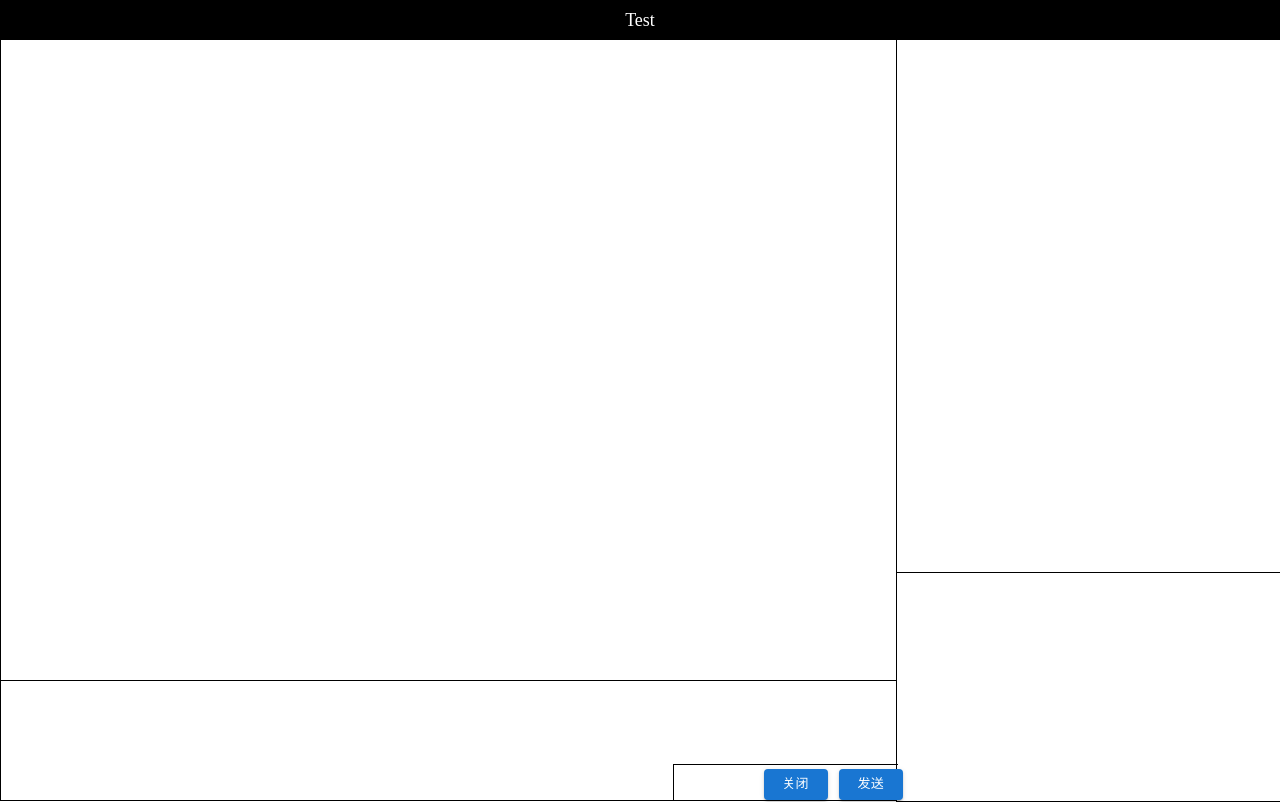
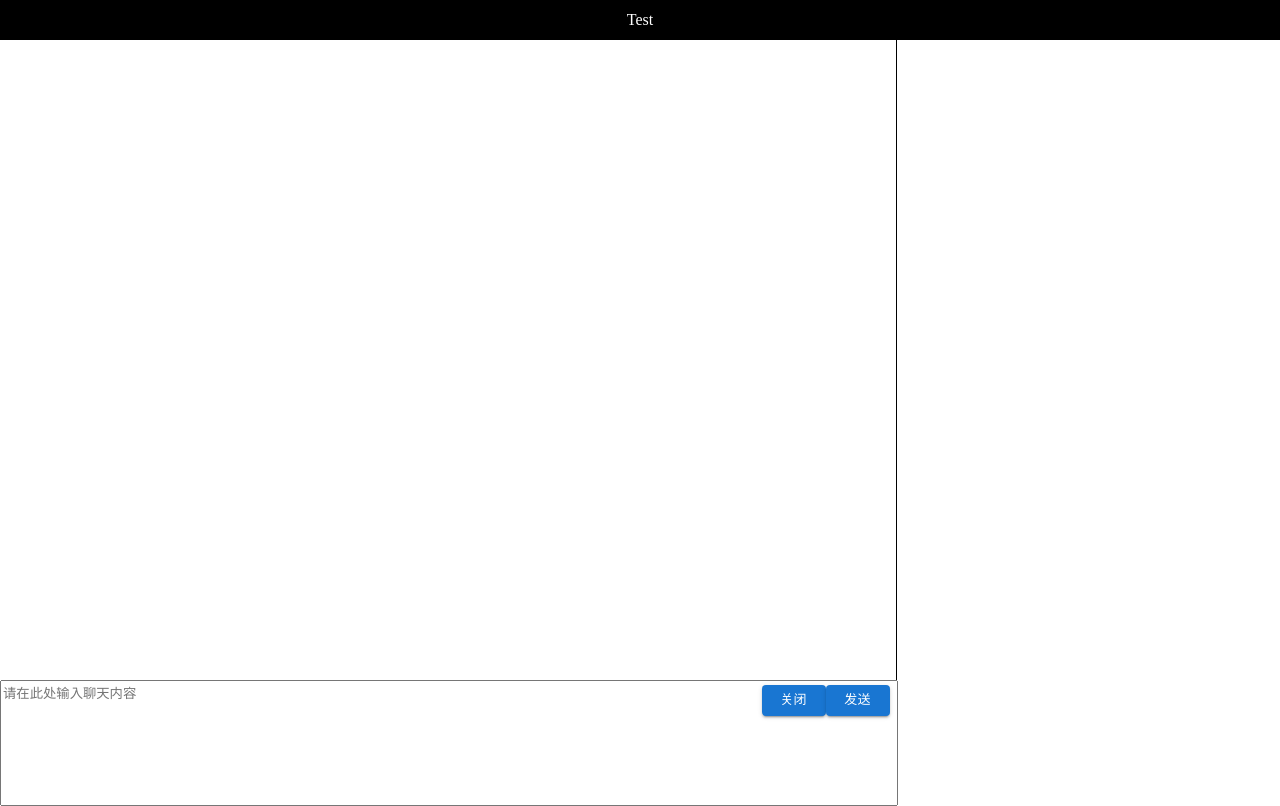
Before and after one commit to MajorTomMan/Papers, a React (Create React App) app in the folder chatroom-app/: page / in a window 1280 px wide. Built offline with nearby package versions, Linux system fonts and the light colour scheme.

Commit message:
使用react语法重构网页布局

```diff
--- a/chatroom-app/public/index.html
+++ b/chatroom-app/public/index.html
@@ -3,7 +3,7 @@
 <head>
   <meta charset="UTF-8">
   <meta http-equiv="X-UA-Compatible" content="IE=edge">
-  <meta name="viewport" content="width=device-width, initial-scale=1.0">
+  <meta name="viewport" content="width=device-width,initial-scale=1.0,user-scalable=0;">
   <title>Chat Room App</title>
 </head>
 <body>
--- a/chatroom-app/src/Tools/Handlemessage.js
+++ b/chatroom-app/src/Tools/Handlemessage.js
@@ -1,12 +1,18 @@
-import { getElementValue_ById } from "./HandleElement";
+import useElments from "../hooks/useElements";
 
 
-export default function HandleMessage(){
-    let message=getMessages();
+export default function HandleMessage(Message){
+    console.log(Message);
+    return (
+        <div className="Message">
+            Message
+        </div>
+    )
 }
 
+export function GetMessages(name,index){
 
-export function getMessages(){
-    let Element=getElementValue_ById();
+    const func=useElments(name)[4];
+    let Element=func(name);
     return Element;
 }
--- a/chatroom-app/src/components/App.js
+++ b/chatroom-app/src/components/App.js
@@ -6,6 +6,10 @@ import Ui from "./Ui"
 export default function App(){
 
     return (
-        <Ui />
+        React.createElement(
+            Ui,
+            null,
+            null
+        )
     )
 }
--- a/chatroom-app/src/components/Chat.js
+++ b/chatroom-app/src/components/Chat.js
@@ -1,13 +1,26 @@
-import React, { useState } from 'react';
+import React from 'react';
+import ClickBox from './ClickBox';
 
-export default function Chat(params) {
-    const [Message,setMessage]=useState(params)
-
+export default function Chat() {
     return (
-        <div className='Message'>
-            <p>
-                params
-            </p>
-        </div>
+        React.createElement(
+            "form",
+            {
+                className:"form"
+            },
+            React.createElement(
+                "textarea",
+                {
+                    id:"Input",
+                    placeholder:"请在此处输入聊天内容"
+                },
+                null
+            ),
+            React.createElement(
+                ClickBox,
+                null,
+                null,
+            ),
+        )
     );
 }
--- a/chatroom-app/src/components/ClickBox.js
+++ b/chatroom-app/src/components/ClickBox.js
@@ -1,14 +1,33 @@
-import "../css/Ui.css"
 import Button from '@mui/material/Button'
-import HandleMessage from "../Tools/Handlemessage"
+import React from "react"
 
 export default function ClickBox(){
     return (
-        <div className='ClickBox'>
-            <p>
-                <Button type='Button' variant="contained" size="small" >关闭</Button>
-                <Button type='Button' variant="contained" size="small" >发送</Button>
-            </p>
-        </div>
+        React.createElement(
+            "div",
+            {className:"ClickBox"},
+            React.createElement(
+                "p",
+                null,
+                React.createElement(
+                    Button,
+                    {
+                        type:"Button",
+                        variant:"contained",
+                        size:"small",
+                    },
+                    "关闭"
+                ),
+                React.createElement(
+                    Button,
+                    {
+                        type:"Button",
+                        variant:"contained",
+                        size:"small",
+                    },
+                    "发送"
+                )
+            )
+        )
     )
 }
--- a/chatroom-app/src/components/LChild.js
+++ b/chatroom-app/src/components/LChild.js
@@ -1,17 +1,30 @@
-import ClickBox from "./ClickBox"
+import React from "react"
 import "../css/Ui.css"
+import Chat from "./Chat"
+
 
 export function LChildBottom(){
     return (
-        <div className='ChildBottom'>
-            <ClickBox />
-        </div>
+        React.createElement(
+            "div",
+            {
+                className:"ChildBottom"
+            },
+            React.createElement(
+                Chat,
+                null,
+                null
+            )
+        )
     )
 }
 export function LChildMain(){
     return (
-        <div className='ChildMain'>
-
-        </div>
+        React.createElement(
+            "div",
+            {
+                className:"ChildMain"
+            }
+        )
     )
 }
--- a/chatroom-app/src/components/Ui.js
+++ b/chatroom-app/src/components/Ui.js
@@ -1,7 +1,7 @@
 import React from 'react';
-import Title from './Title';
 import { LChildBottom,LChildMain } from "./LChild"
 import { RChildBottom,RChildMain } from "./RChild"
+import Title from "./Title"
 
 import "../css/Ui.css"
 import "../css/LChild.css"
@@ -10,45 +10,103 @@ import "../css/Title.css"
 
 function Top(){
     return (
-        <div className='Title'>
-            <p className='title'>
-                <Title />
-            </p>
-        </div>
+        React.createElement(
+            "div",
+            {
+                className:"Title"
+            },
+            React.createElement(
+                "p",
+                {
+                    className:"title"
+                }
+            ),
+            React.createElement(
+                Title,
+                null,
+                null,
+            )
+        )
     )
 }
 function Context(){
     return (
-        <div className='Context'>
-            <Left />
-            <Right />
-        </div>
+        React.createElement(
+            "div",
+            {
+                className:"Context"
+            },
+            React.createElement(
+                Left,
+                null,
+                null,
+            ),
+            React.createElement(
+                Right,
+                null,
+                null,
+            )
+        )
     )
 }
 function Right(){
     return (
-        <div className='RightUi'>
-            <RChildMain />
-            <RChildBottom />
-        </div>
+        React.createElement(
+           "div",
+           {
+               className:"RightUi"
+           },
+           React.createElement(
+               RChildMain,
+               null,
+               null,
+           ),
+           React.createElement(
+               RChildBottom,
+               null,
+               null
+           )
+        )
     );
 }
 
 function Left(){
     return (
-        <div className='LeftUi'>
-            <LChildMain />
-            <LChildBottom />
-        </div>
+        React.createElement(
+            "div",
+            {
+                className:"LeftUi",
+            },
+            React.createElement(
+                LChildMain,
+                null,
+                null
+            ),
+            React.createElement(
+                LChildBottom,
+                null,
+                null
+            ),
+        )
     );
 }
 
 
 export default function Menu(){
     return (
-        <>
-            <Top />
-            <Context />
-        </>
+        React.createElement(
+            "div",
+            null,
+            React.createElement(
+                Top,
+                null,
+                null
+            ),
+            React.createElement(
+                Context,
+                null,
+                null
+            ),
+        )
     );
 }
--- a/chatroom-app/src/css/LChild.css
+++ b/chatroom-app/src/css/LChild.css
@@ -1,40 +1,40 @@
-.LeftUi .ChildMain,.LeftUi .ChildBottom{
+.LeftUi .ChildMain,.LeftUi .ChildBottom,.LeftUi .ChildMain form,.LeftUi .ChildBottom form textarea{
     width:inherit;
-    border: 1px solid black;
-    border-top: none;
-    border-right: none;
     position: absolute;
+    resize: none;
 }
 
 .LeftUi .ChildMain{
     height: 80%;
     overflow: auto;
+    border-right: 1px solid black;
 }
 .LeftUi .ChildBottom{
     top: 85%;
     height: 15%;
 }
 
+.LeftUi .ChildBottom #Input{
+    width: 99.6%;
+    height: 100%;
+}
 
 .LeftUi .ChildBottom .ClickBox{
     position: inherit;
-    width: 25%;
+    width: 100%;
+    top: 70%;
     height: 30%;
-    top: 70%;
-    left: 75%;
-    border-bottom: none;
-    border-right: none;
-    border-top:1px solid black;
-    border-left:1px solid black;
+}
+.LeftUi .ChildBottom .ClickBox form{
+    position: inherit;
+    width: inherit;
+    height: inherit;
 }
 
+
 .LeftUi .ChildBottom .ClickBox p{
-    position: relative;
+    position: absolute;
     margin: 0%;
-    left: 35%;
+    top: 5px;
+    left: 85%;
 }
-
-.LeftUi .ChildBottom .ClickBox button{
-    margin-left: 5%;
-    margin-top: 2%;
-}
--- a/chatroom-app/src/css/RChild.css
+++ b/chatroom-app/src/css/RChild.css
@@ -1,7 +1,5 @@
 .RightUi .ChildMain,.RightUi .ChildBottom{
     width:100%;
-    border: 1px solid black;
-    border-top: none;
 }
 .RightUi .ChildMain{
     height: 70%;
--- a/chatroom-app/src/css/Ui.css
+++ b/chatroom-app/src/css/Ui.css
@@ -2,6 +2,7 @@ html,body,div,h2{
     height: 100%;
     margin: 0;
     padding: 0;
+    resize: none;
 }
 
 .Title{
--- /dev/null
+++ b/chatroom-app/src/data/test.json
@@ -0,0 +1,5 @@
+{
+    "name":"TestUser",
+    "id":1,
+    "Message":"Hello World"
+}
```
Also changed, not shown: chatroom-app/src/hooks/useElements.js (+15 -7 lines).
